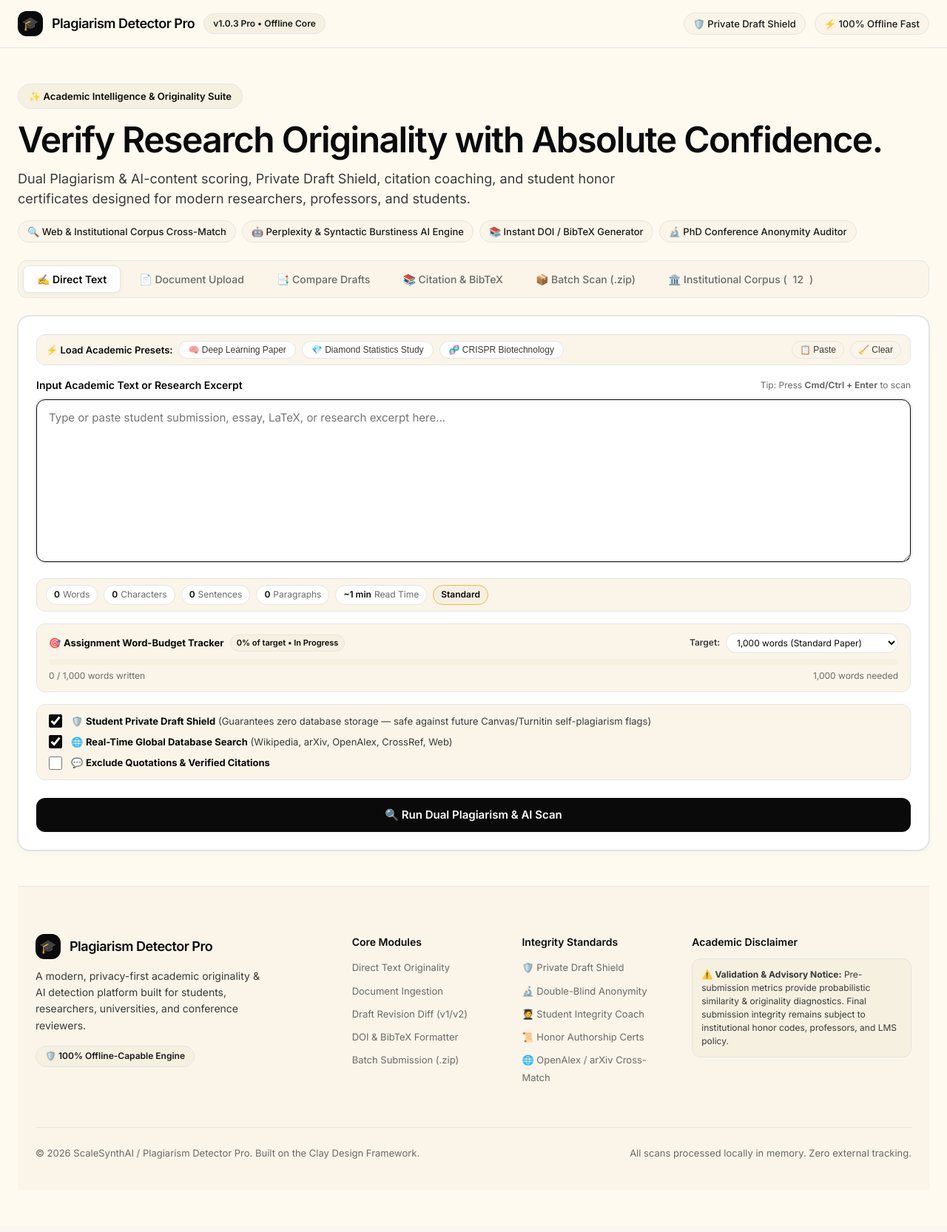
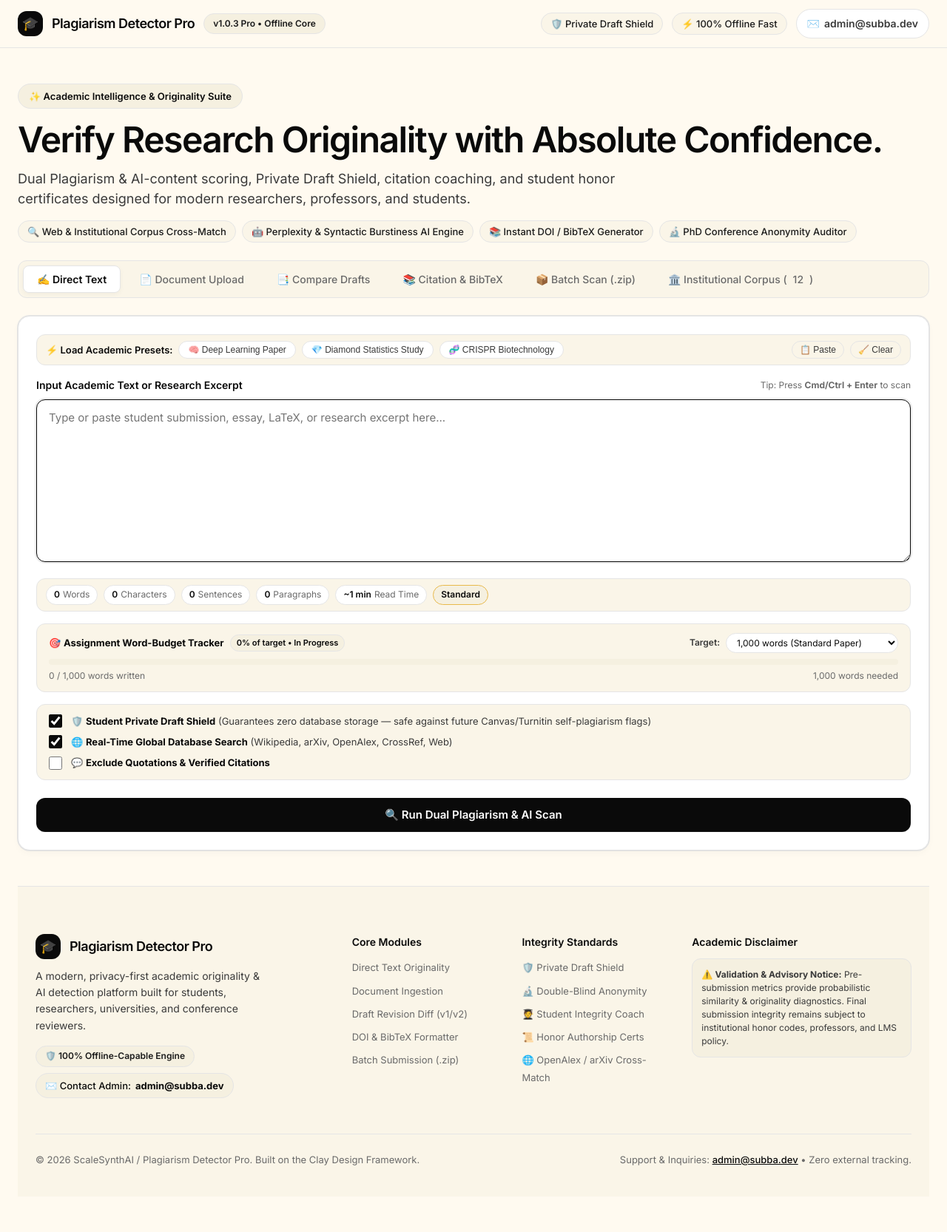
Before and after one commit to scalesynthai/Plagiarism-Detector-Pro, a Flask app: page / in a window 1280 px wide. Shown: the whole page at 74% size. Before the commit the page ends 1567 px from the top, so only its background shows below. Run offline with Flask 3, Linux system fonts and the light colour scheme.

Commit message:
feat(ui): add direct contact options for admin@subba.dev in top nav, footer, and security PIN modal

```diff
--- a/templates/index.html
+++ b/templates/index.html
@@ -21,6 +21,9 @@
             <div class="top-nav-actions">
                 <span class="chip-item">🛡️ Private Draft Shield</span>
                 <span class="chip-item">⚡ 100% Offline Fast</span>
+                <a href="mailto:admin@subba.dev?subject=Plagiarism%20Detector%20Pro%20Inquiry" class="nav-link-btn" style="border: 1px solid var(--hairline); background: var(--surface-white); display: inline-flex; align-items: center; gap: 6px; font-weight: 600;" title="Contact Administrator">
+                    ✉️ <span>admin@subba.dev</span>
+                </a>
             </div>
         </nav>
     </div>
@@ -850,6 +853,9 @@ Brown, T. et al. (2020). Language models are few-shot learners. arXiv:2005.14165
                     <div id="pin-error-feedback" style="display: none; color: #f87171; font-size: 12px; font-weight: 600; margin-top: 6px;">
                         ❌ Invalid Admin PIN. Deletion forbidden.
                     </div>
+                    <div style="font-size: 11.5px; color: var(--muted); margin-top: 10px;">
+                        Forgot Admin PIN? Contact system administrator at <a href="mailto:admin@subba.dev?subject=Plagiarism%20Detector%20Admin%20PIN%20Request" style="color: var(--ink); text-decoration: underline; font-weight: 500;">admin@subba.dev</a>
+                    </div>
                 </div>
 
                 <div style="display: flex; justify-content: flex-end; gap: 10px;">
@@ -873,7 +879,12 @@ Brown, T. et al. (2020). Language models are few-shot learners. arXiv:2005.14165
                     <p class="footer-desc">
                         A modern, privacy-first academic originality & AI detection platform built for students, researchers, universities, and conference reviewers.
                     </p>
-                    <span class="brand-badge-pill">🛡️ 100% Offline-Capable Engine</span>
+                    <div style="display: flex; flex-direction: column; gap: 8px; align-items: flex-start;">
+                        <span class="brand-badge-pill">🛡️ 100% Offline-Capable Engine</span>
+                        <a href="mailto:admin@subba.dev?subject=Plagiarism%20Detector%20Pro%20Support" class="footer-contact-link" style="display: inline-flex; align-items: center; gap: 6px; color: var(--ink); text-decoration: none; font-size: 13px; font-weight: 500; padding: 6px 12px; background: var(--surface-card); border: 1px solid var(--hairline); border-radius: var(--rounded-pill);" title="Direct Email Support">
+                            ✉️ Contact Admin: <strong>admin@subba.dev</strong>
+                        </a>
+                    </div>
                 </div>
 
                 <div>
@@ -909,7 +920,7 @@ Brown, T. et al. (2020). Language models are few-shot learners. arXiv:2005.14165
 
             <div class="footer-bottom">
                 <div>© 2026 ScaleSynthAI / Plagiarism Detector Pro. Built on the Clay Design Framework.</div>
-                <div>All scans processed locally in memory. Zero external tracking.</div>
+                <div>Support & Inquiries: <a href="mailto:admin@subba.dev" style="color: var(--ink); text-decoration: underline; font-weight: 500;">admin@subba.dev</a> • Zero external tracking.</div>
             </div>
         </footer>
     </div>
```
